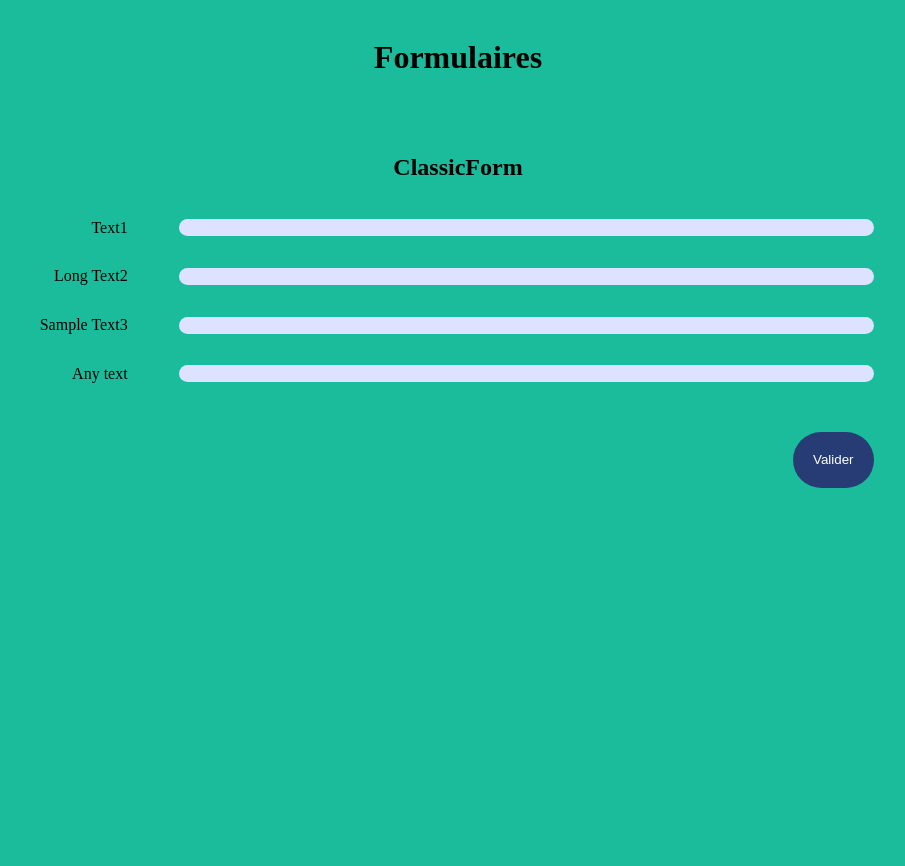
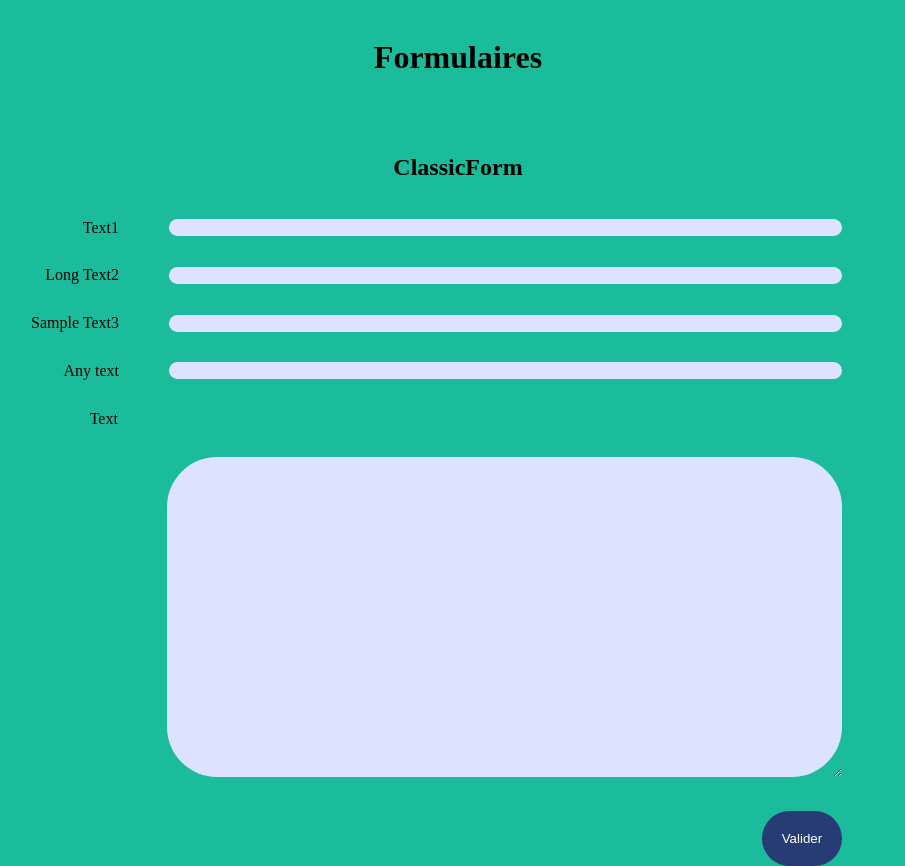
Before and after one commit to DrevitWeb/DrevitBootstrap, a PHP site: page /index.php?p=forms in a window 1280 px wide. Shown: the whole page, without its empty margins (182-1087 px from the left). Before the commit the page ends 488 px from the top, so only its background shows below. Run offline with PHP 8.4, Linux system fonts and the light colour scheme; some libraries are stand-ins or nearby versions.

Commit message:
Correct form CSS

```diff
--- a/content/forms.php
+++ b/content/forms.php
@@ -24,6 +24,8 @@ $head = "<title>Formulaires - Bootstrap</title>";
         <label for="text4">Any text</label>
         <input type="text" name="text4" id="text4"/>
     </div>
+    <label for="area">Text</label>
+    <textarea name="area" id="area"></textarea>
     <br/>
     <input class="center" type="submit" value="Valider" />
 </form>
--- a/res/styles/modules/_form.scss
+++ b/res/styles/modules/_form.scss
@@ -1,28 +1,34 @@
 /****************************************\
 $ClassicForm
 /****************************************/
-.classicForm
-{
+.classicForm {
   padding-left: 2.5%;
   width: 80%;
+  box-sizing: border-box;
 
-.form-group
+  label
   {
+    width: 32%;
+  }
+  .form-group {
     display: flex;
     align-items: center;
     width: 100%;
-}
 
     label
     {
+      width: 35%;
+    }
+  }
+
+  label {
     padding-right: 5%;
     box-sizing: border-box;
     margin-bottom: 3%;
-    width: 35%;
     text-align: right;
+    display: block;
 
-&+input
- {
+    & + input {
       background: #dce2ff;
       box-sizing: border-box;
       padding-left: 10px;
@@ -34,45 +40,40 @@ label
       border-radius: 50px;
     }
 
-&.left
- {
+    &.left {
       text-align: left;
     }
 
-&+textarea
- {
+    & + textarea {
       background: #dce2ff;
       box-sizing: border-box;
       margin-bottom: 3%;
-     max-width: 100%;
-     width: 100%;
+      max-width: 68%;
+      width: 68%;
       border: solid 0;
       -webkit-border-radius: 50px;
       -moz-border-radius: 50px;
       border-radius: 50px;
       height: 40vh;
       padding: 4%;
-     margin-left: 25%;
+      margin-left: 32%;
       font-size: 1.2vw;
+      box-sizing: border-box;
     }
 
-&+.BBtextarea
- {
+    & + .BBtextarea {
       max-width: 200%;
       width: 100%;
     }
   }
 
-input
-{
-&+label
- {
+  input {
+    & + label {
       width: 95%;
       text-align: left;
     }
 
-&[type=submit]
- {
+    &[type=submit] {
       margin: 0;
       border: none;
       background: #273c75;
@@ -86,31 +87,26 @@ input
       float: right;
     }
 
-&[type=file]
- {
+    &[type=file] {
       font-size: .5em;
     }
 
-&[type=password]
- {
+    &[type=password] {
       font-size: .6em;
       padding: .2em 2%;
     }
 
-&:-webkit-autofill
- {
+    &:-webkit-autofill {
       background: #dce2ff;
     }
   }
 
-p
-{
+  p {
     color: #e84118;
     clear: both;
   }
 
-.form-error
-{
+  .form-error {
     color: red;
     float: right;
   }
--- a/res/styles/style.css
+++ b/res/styles/style.css
@@ -378,18 +378,25 @@ $ClassicForm
 .classicForm {
   padding-left: 2.5%;
   width: 80%;
+  box-sizing: border-box;
+}
+.classicForm label {
+  width: 32%;
 }
 .classicForm .form-group {
   display: flex;
   align-items: center;
   width: 100%;
 }
+.classicForm .form-group label {
+  width: 35%;
+}
 .classicForm label {
   padding-right: 5%;
   box-sizing: border-box;
   margin-bottom: 3%;
-  width: 35%;
   text-align: right;
+  display: block;
 }
 .classicForm label + input {
   background: #dce2ff;
@@ -409,16 +416,17 @@ $ClassicForm
   background: #dce2ff;
   box-sizing: border-box;
   margin-bottom: 3%;
-  max-width: 100%;
-  width: 100%;
+  max-width: 68%;
+  width: 68%;
   border: solid 0;
   -webkit-border-radius: 50px;
   -moz-border-radius: 50px;
   border-radius: 50px;
   height: 40vh;
   padding: 4%;
-  margin-left: 25%;
+  margin-left: 32%;
   font-size: 1.2vw;
+  box-sizing: border-box;
 }
 .classicForm label + .BBtextarea {
   max-width: 200%;
```
Also changed, not shown: 1 other file. Lines whose indentation alone changed are shown as unchanged.
